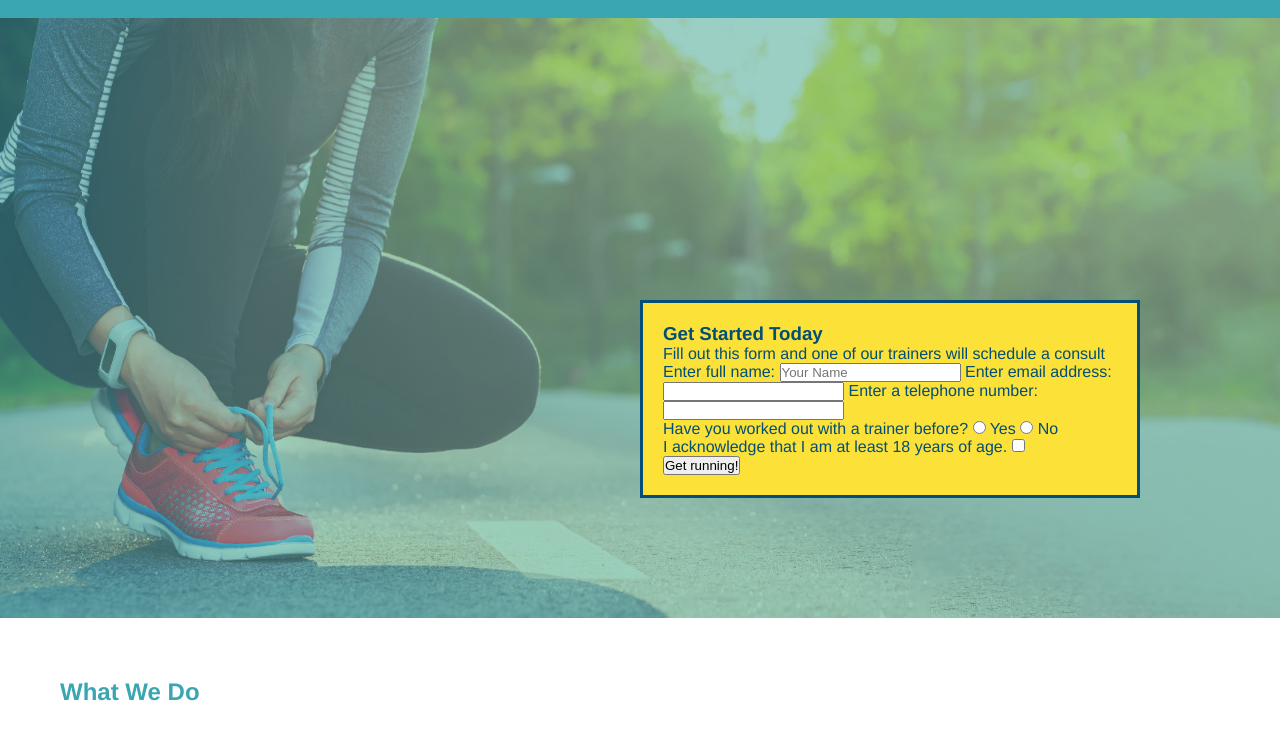
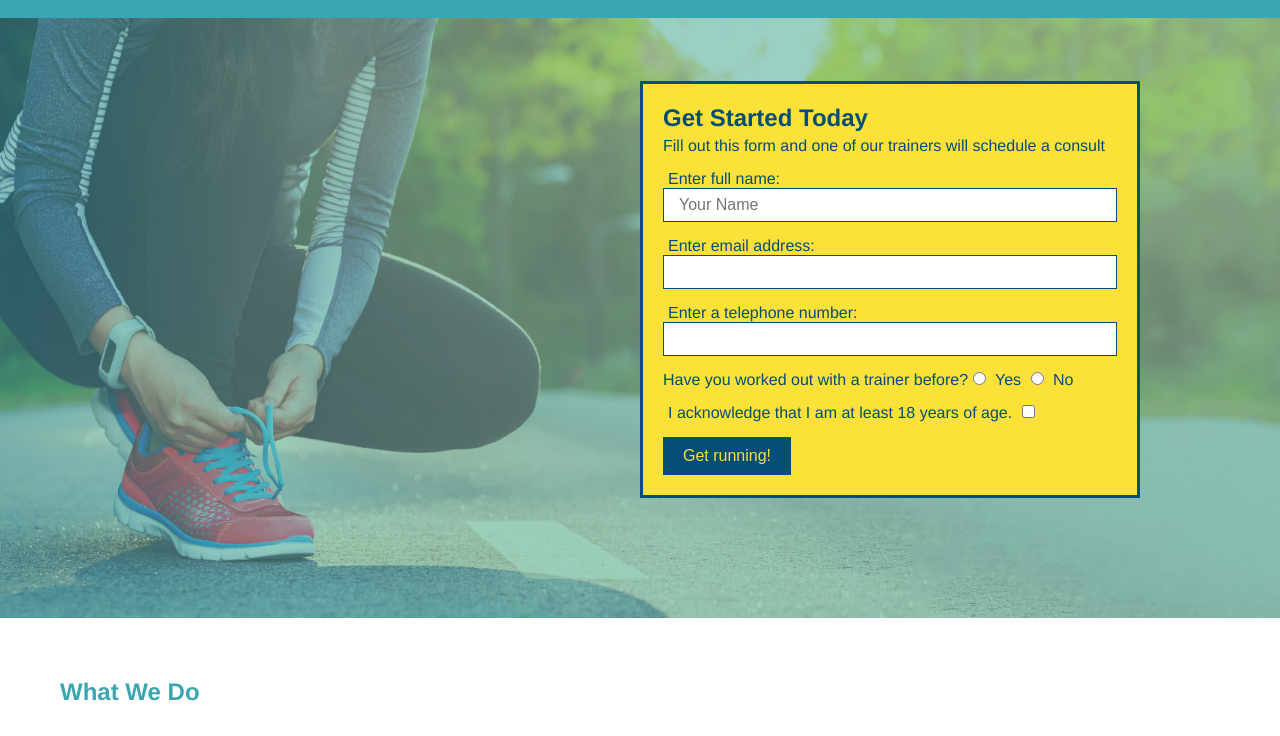
Before and after one commit to ysasarabia/run-buddy, a plain HTML site: page index.html in a window 1280 px wide. Shown: the part 64-800 px from the top of the page. Drawn offline with Linux system fonts and the light colour scheme.

Commit message:
hero section

```diff
--- a/assets/css/style.css
+++ b/assets/css/style.css
@@ -82,3 +82,34 @@ section {
     bottom: 120px;
     right: 140px;
 }
+.hero-form h3 {
+    font-size: 24px;
+    margin: 0;
+}
+
+.hero-form p {
+    margin: 5px 0 15px 0;
+
+}
+.form-input {
+    border: 1px solid #024e76;
+    display: block;
+    padding: 7px 15px;
+    font-size: 16px;
+    color: #024e76;
+    width: 100%;
+    margin-bottom: 15px;
+}
+.hero-form label{
+    margin: 05px;
+
+}
+.hero-form button {
+    color: #fce138;
+    background-color: #024e76;
+    border: none;
+    padding: 10px 20px;
+    font-size: 16px;
+
+}
+/* hero form ends here */
--- a/index.html
+++ b/index.html
@@ -39,11 +39,14 @@
             <!-- Add form element -->
             <form>
                 <label for="name">Enter full name:</label>
-                <input type="text" placeholder="Your Name" name="name" id="name" />
+                <input type="text" placeholder="Your Name" name="name" id="name" class="form-input">
+
                 <label for="email">Enter email address:</label>
-                <input type="email" placerholder="Email Address" name="email" id="email" />
+                <input type="text" placerholder="Email Address" name="email" id="email" class="form-input">
+
                 <label for="phone">Enter a telephone number:</label>
-                <input type="tel" placerholder="Phone Number" name="phone" id="phone"/>
+                <input type="tel" placerholder="Phone Number" name="phone" id="phone" class="form-input">
+
                 <p>
                     Have you worked out with a trainer before?
                     <input type="radio" name="trainer-confirm" id="trainer-yes" />
```
